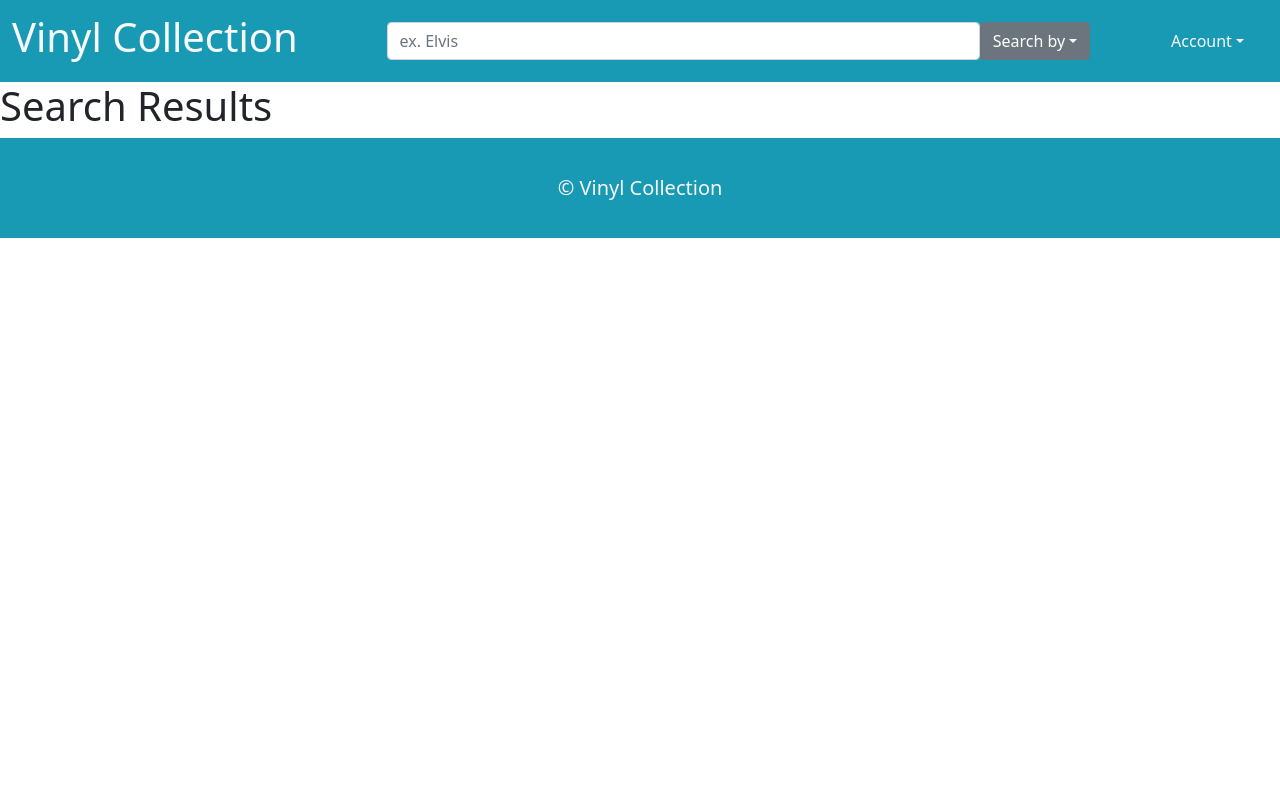
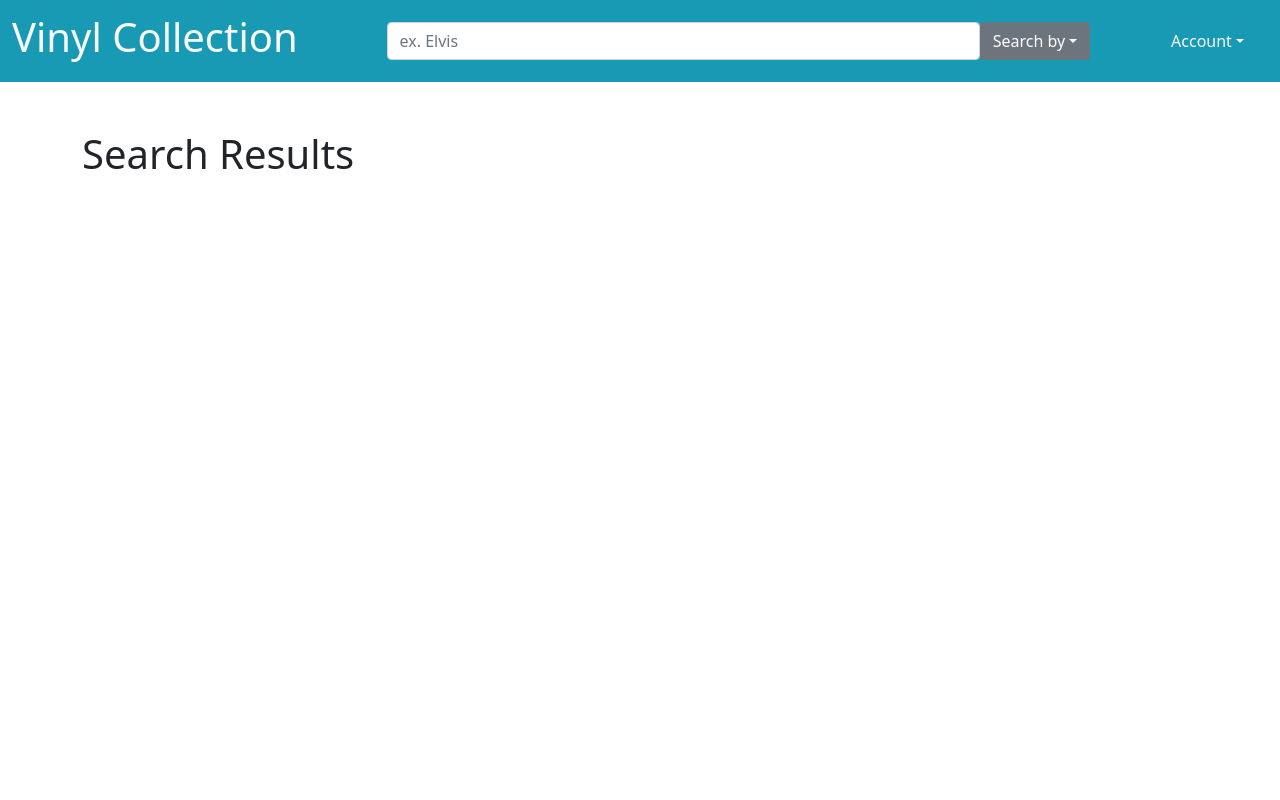
Before and after one commit to simone188535/apollo-mern-mongo, a React (Create React App) app in the folder client/: page /results in a window 1280 px wide. Shown: the top 800 px of the page. Built offline with nearby package versions, Linux system fonts and the light colour scheme; no server answers.

Commit message:
footer moved to bottom of the page

```diff
--- a/client/src/pages/SearchResults.js
+++ b/client/src/pages/SearchResults.js
@@ -1,20 +1,24 @@
-import { useLocation } from 'react-router-dom';
-import { useQuery } from '@apollo/client';
-import { QUERY_VINYL, QUERY_VINYLS } from '../utils/queries';
+import { useLocation } from "react-router-dom";
+import { useQuery } from "@apollo/client";
+import { QUERY_VINYL, QUERY_VINYLS } from "../utils/queries";
 
 const SearchResults = () => {
   const location = useLocation();
   const params = new URLSearchParams(location.search);
-    const { loading, data } = useQuery(QUERY_VINYLS)
-    const vinyls = data?.vinyls || []
+  const { loading, data } = useQuery(QUERY_VINYLS);
+  const vinyls = data?.vinyls || [];
   console.log(params.get("term"));
   console.log(params.get("song"));
-    console.log(Object.fromEntries(params.entries()))
+  console.log(Object.fromEntries(params.entries()));
   return (
     <>
+      <section className="container results-page mt-5 min-vh-100">
+        <div className="row">
           <h1>Search Results</h1>
+        </div>
+      </section>
     </>
-    )
-}
+  );
+};
 
 export default SearchResults;
```
Lines whose indentation alone changed are shown as unchanged.
